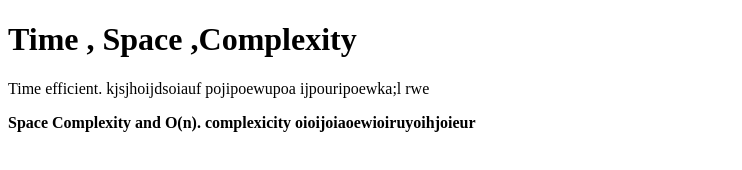
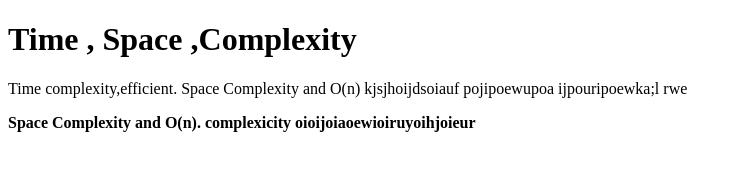
Before and after one commit to acciojob/time-and-space-complexity-valivali151633, a website: page main.html in a window 1280 px wide. Shown: the whole page, without its empty margins (0-742 px from the left). Drawn offline with Linux system fonts and the light colour scheme.

Commit message:
created a submission

```diff
--- a/main.html
+++ b/main.html
@@ -9,7 +9,7 @@
 <body>
 	<!-- the entire body must be written by student -->
 	<h1>Time , Space ,Complexity</h1>
-	<p>Time efficient. kjsjhoijdsoiauf pojipoewupoa ijpouripoewka;l rwe</p>
+	<p>Time complexity,efficient. Space Complexity and O(n) kjsjhoijdsoiauf pojipoewupoa ijpouripoewka;l rwe</p>
 
 	<p><b>Space Complexity and O(n). complexicity oioijoiaoewioiruyoihjoieur</b></p>
     <script type="text/javascript" src="./script.js">
```
